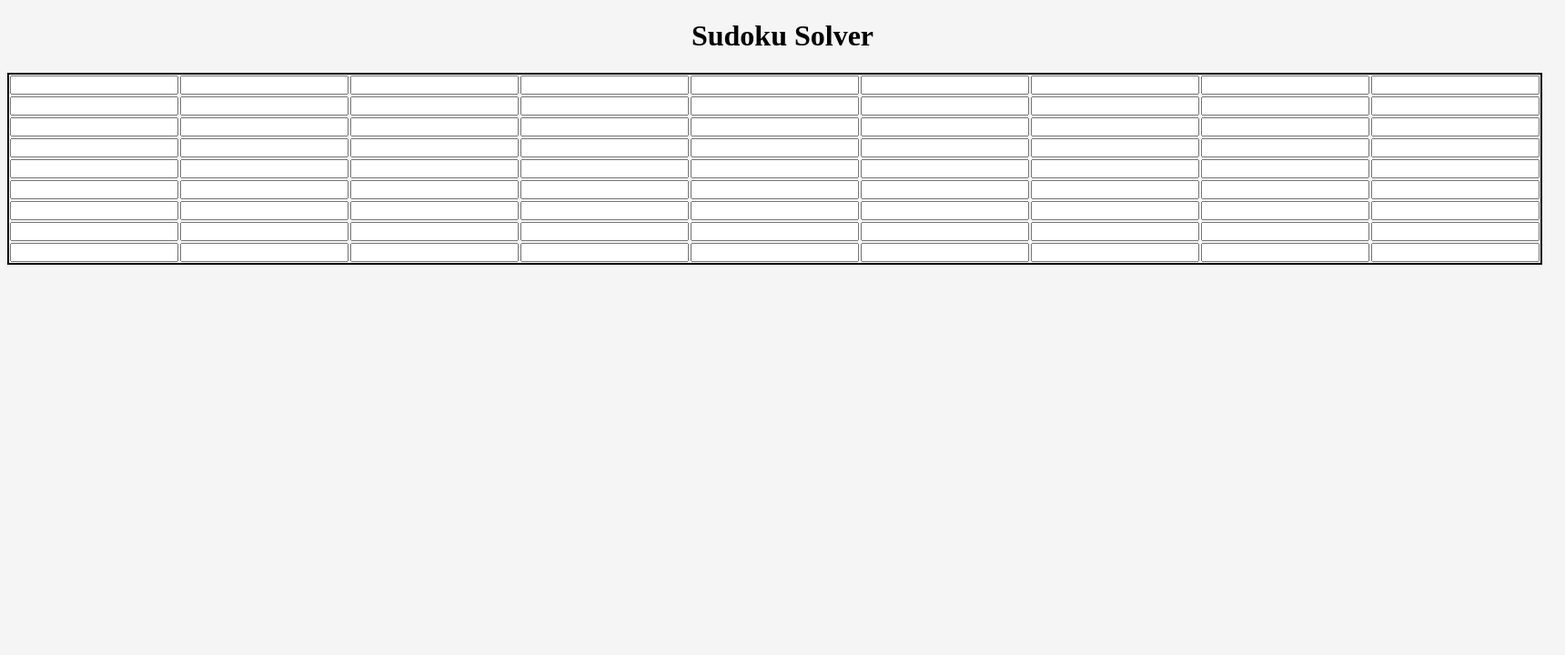
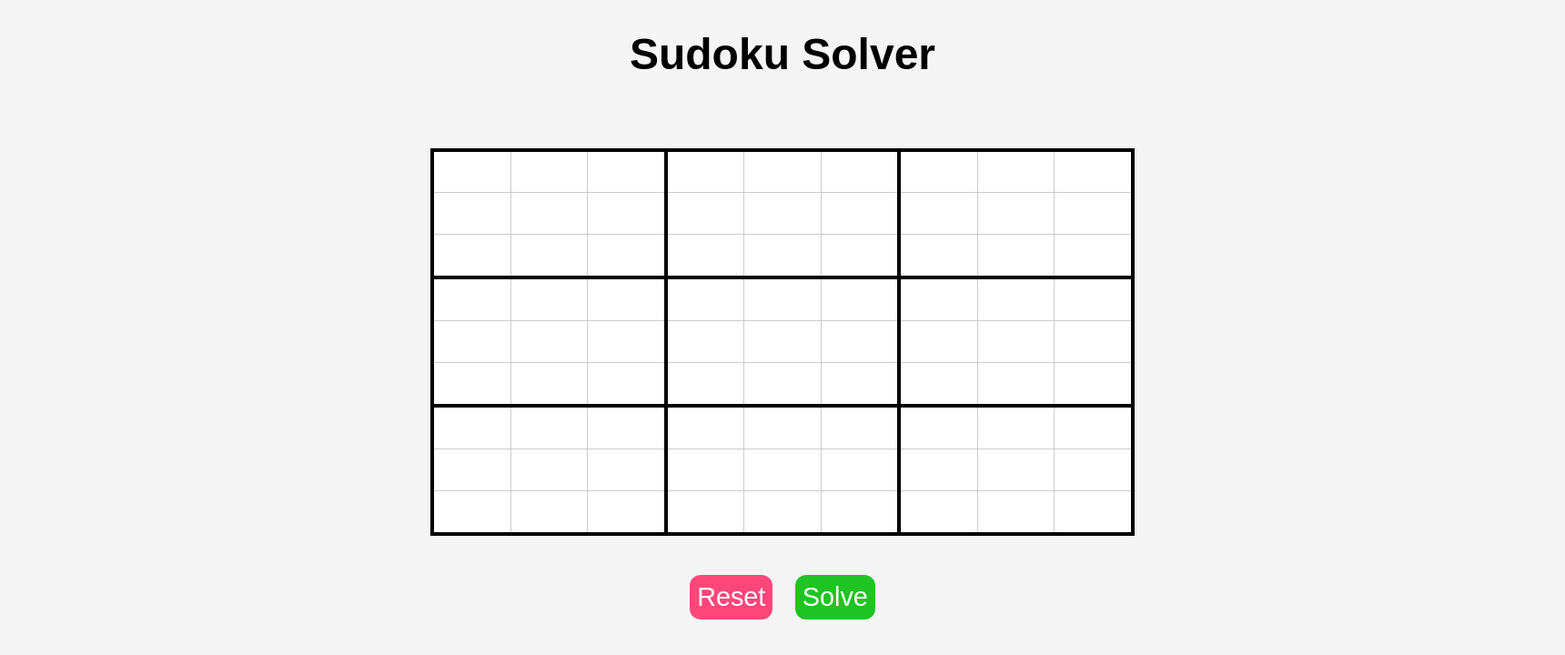
Before and after one commit to bly15/sudoku-solver, a Django app: page /solver/ in a window 1720 px wide. Shown: the top 720 px of the page at 91% size. Run offline with Django 3.2, Linux system fonts and the light colour scheme.

Commit message:
Update table interface and add buttons
Restrict input to be values between 1-9

Update JSDoc for setInputFilter()

Reset stylesheet

Update table interface and add buttons

```diff
--- a/solver/static/solver/input.js
+++ b/solver/static/solver/input.js
@@ -4,7 +4,11 @@ window.onload = function() {
     });
 }
 
-// Restricts input for the given textbox to the given inputFilter
+/**
+ * Restricts input for the given textbox to the given inputFilter
+ * @param {textbox} textbox HTML input form
+ * @param {input} inputFilter User input to HTML input form
+ */
 function setInputFilter(textbox, inputFilter) {
     ["input", "keydown", "keyup", "mousedown", "mouseup", "select", "contextmenu", "drop"].forEach(function(event) {
         textbox.addEventListener(event, function() {
--- a/solver/static/solver/style.css
+++ b/solver/static/solver/style.css
@@ -1,16 +1,98 @@
+/********** General Styles **********/
+* {
+    box-sizing: border-box;
+}
+
 body {
     background: whitesmoke;
+    font-family: Arial, Helvetica, sans-serif;
 }
 
-h1 {
+/********** Header Style **********/
+#header {
+    color: black;
+    font-size: 3em;
     text-align: center;
 }
 
+/********** Content Style **********/
+.container {
+    align-items: center;
+    display: flex;
+    flex-direction: column;
+}
+
 table {
-    border: 2px solid black;
+    background: white;
+    border: 4px solid black;
     border-collapse: collapse;
+    margin: 2.5% auto;
+    width: 45%;
+}
+
+tr {
+    border-bottom: 1px solid #cccccc;
+}
+
+td {
+    border-right: 1px solid #cccccc;
+    padding: 1%;
+    transition: all 0.2s;
 }
 
 input {
+    background: none;
+    border: 0;
+    display: table-cell;
+    font-size: 1.5em;
+    outline: none;
     text-align: center;
+    width: 100%;
 }
+
+.btm-bold-border {
+    border-bottom: 4px solid black;
+}
+
+.rt-bold-border {
+    border-right: 4px solid black;
+}
+
+.btn-group button {
+    border: none;
+    border-radius: 12px;
+    color: white;
+    cursor: pointer;
+    font-size: 1.8em;
+    margin: auto 10px;
+    outline: none;
+    padding: 8px 8px;
+}
+
+#reset {
+    background-color: #fd477b;
+}
+
+#reset:hover {
+    background-color: #be253f;
+}
+
+#reset:active {
+    background-color: #be253f;
+    box-shadow: 0 5px #333333;
+    transform: translateY(4px);
+}
+
+#solve {
+    background-color: #20c324;
+}
+
+#solve:hover {
+    background-color: #3e8e41;
+}
+
+#solve:active {
+  background-color: #3e8e41;
+  box-shadow: 0 5px #333333;
+  transform: translateY(4px);
+}
--- a/solver/templates/solver/index.html
+++ b/solver/templates/solver/index.html
@@ -4,112 +4,119 @@
         <title>Sudoku Solver</title>
 
         {% load staticfiles %}
+        <link rel="stylesheet" type="text/css" href="{% static 'solver/normalize.css' %}"/>
         <link rel="stylesheet" type="text/css" href="{% static 'solver/style.css' %}"/>
         <script type="text/javascript" src="{% static 'solver/input.js' %}"></script>
     </head>
 
     <body>
-        <h1>Sudoku Solver</h1>
+        <h1 id="header">Sudoku Solver</h1>
+        <div class="container">
             <table>
                 <tr>
                     <td><input id="intLimit"></td>
-                <td><input id="intLimit" maxlength="1"></td>
-                <td><input id="intLimit" maxlength="1"></td>
-                <td><input id="intLimit" maxlength="1"></td>
-                <td><input id="intLimit" maxlength="1"></td>
-                <td><input id="intLimit" maxlength="1"></td>
-                <td><input id="intLimit" maxlength="1"></td>
-                <td><input id="intLimit" maxlength="1"></td>
-                <td><input id="intLimit" maxlength="1"></td>
+                    <td><input id="intLimit"></td>
+                    <td class="rt-bold-border"><input id="intLimit"></td>
+                    <td><input id="intLimit"></td>
+                    <td><input id="intLimit"></td>
+                    <td class="rt-bold-border"><input id="intLimit"></td>
+                    <td><input id="intLimit"></td>
+                    <td><input id="intLimit"></td>
+                    <td><input id="intLimit"></td>
                 </tr>
                 <tr>
-                <td><input maxlength="1"></td>
-                <td><input maxlength="1"></td>
-                <td><input maxlength="1"></td>
-                <td><input maxlength="1"></td>
-                <td><input maxlength="1"></td>
-                <td><input maxlength="1"></td>
-                <td><input maxlength="1"></td>
-                <td><input maxlength="1"></td>
-                <td><input maxlength="1"></td>
+                    <td><input id="intLimit"></td>
+                    <td><input id="intLimit"></td>
+                    <td class="rt-bold-border"><input id="intLimit"></td>
+                    <td><input id="intLimit"></td>
+                    <td><input id="intLimit"></td>
+                    <td class="rt-bold-border"><input id="intLimit"></td>
+                    <td><input id="intLimit"></td>
+                    <td><input id="intLimit"></td>
+                    <td><input id="intLimit"></td>
+                </tr>
+                <tr class="btm-bold-border">
+                    <td><input id="intLimit"></td>
+                    <td><input id="intLimit"></td>
+                    <td class="rt-bold-border"><input id="intLimit"></td>
+                    <td><input id="intLimit"></td>
+                    <td><input id="intLimit"></td>
+                    <td class="rt-bold-border"><input id="intLimit"></td>
+                    <td><input id="intLimit"></td>
+                    <td><input id="intLimit"></td>
+                    <td><input id="intLimit"></td>
                 </tr>
                 <tr>
-                <td><input maxlength="1"></td>
-                <td><input maxlength="1"></td>
-                <td><input maxlength="1"></td>
-                <td><input maxlength="1"></td>
-                <td><input maxlength="1"></td>
-                <td><input maxlength="1"></td>
-                <td><input maxlength="1"></td>
-                <td><input maxlength="1"></td>
-                <td><input maxlength="1"></td>
+                    <td><input id="intLimit"></td>
+                    <td><input id="intLimit"></td>
+                    <td class="rt-bold-border"><input id="intLimit"></td>
+                    <td><input id="intLimit"></td>
+                    <td><input id="intLimit"></td>
+                    <td class="rt-bold-border"><input id="intLimit"></td>
+                    <td><input id="intLimit"></td>
+                    <td><input id="intLimit"></td>
+                    <td><input id="intLimit"></td>
                 </tr>
                 <tr>
-                <td><input maxlength="1"></td>
-                <td><input maxlength="1"></td>
-                <td><input maxlength="1"></td>
-                <td><input maxlength="1"></td>
-                <td><input maxlength="1"></td>
-                <td><input maxlength="1"></td>
-                <td><input maxlength="1"></td>
-                <td><input maxlength="1"></td>
-                <td><input maxlength="1"></td>
+                    <td><input id="intLimit"></td>
+                    <td><input id="intLimit"></td>
+                    <td class="rt-bold-border"><input id="intLimit"></td>
+                    <td><input id="intLimit"></td>
+                    <td><input id="intLimit"></td>
+                    <td class="rt-bold-border"><input id="intLimit"></td>
+                    <td><input id="intLimit"></td>
+                    <td><input id="intLimit"></td>
+                    <td><input id="intLimit"></td>
+                </tr>
+                <tr class="btm-bold-border">
+                    <td><input id="intLimit"></td>
+                    <td><input id="intLimit"></td>
+                    <td class="rt-bold-border"><input id="intLimit"></td>
+                    <td><input id="intLimit"></td>
+                    <td><input id="intLimit"></td>
+                    <td class="rt-bold-border"><input id="intLimit"></td>
+                    <td><input id="intLimit"></td>
+                    <td><input id="intLimit"></td>
+                    <td><input id="intLimit"></td>
                 </tr>
                 <tr>
-                <td><input maxlength="1"></td>
-                <td><input maxlength="1"></td>
-                <td><input maxlength="1"></td>
-                <td><input maxlength="1"></td>
-                <td><input maxlength="1"></td>
-                <td><input maxlength="1"></td>
-                <td><input maxlength="1"></td>
-                <td><input maxlength="1"></td>
-                <td><input maxlength="1"></td>
+                    <td><input id="intLimit"></td>
+                    <td><input id="intLimit"></td>
+                    <td class="rt-bold-border"><input id="intLimit"></td>
+                    <td><input id="intLimit"></td>
+                    <td><input id="intLimit"></td>
+                    <td class="rt-bold-border"><input id="intLimit"></td>
+                    <td><input id="intLimit"></td>
+                    <td><input id="intLimit"></td>
+                    <td><input id="intLimit"></td>
                 </tr>
                 <tr>
-                <td><input maxlength="1"></td>
-                <td><input maxlength="1"></td>
-                <td><input maxlength="1"></td>
-                <td><input maxlength="1"></td>
-                <td><input maxlength="1"></td>
-                <td><input maxlength="1"></td>
-                <td><input maxlength="1"></td>
-                <td><input maxlength="1"></td>
-                <td><input maxlength="1"></td>
+                    <td><input id="intLimit"></td>
+                    <td><input id="intLimit"></td>
+                    <td class="rt-bold-border"><input id="intLimit"></td>
+                    <td><input id="intLimit"></td>
+                    <td><input id="intLimit"></td>
+                    <td class="rt-bold-border"><input id="intLimit"></td>
+                    <td><input id="intLimit"></td>
+                    <td><input id="intLimit"></td>
+                    <td><input id="intLimit"></td>
                 </tr>
                 <tr>
-                <td><input maxlength="1"></td>
-                <td><input maxlength="1"></td>
-                <td><input maxlength="1"></td>
-                <td><input maxlength="1"></td>
-                <td><input maxlength="1"></td>
-                <td><input maxlength="1"></td>
-                <td><input maxlength="1"></td>
-                <td><input maxlength="1"></td>
-                <td><input maxlength="1"></td>
-            </tr>
-            <tr>
-                <td><input maxlength="1"></td>
-                <td><input maxlength="1"></td>
-                <td><input maxlength="1"></td>
-                <td><input maxlength="1"></td>
-                <td><input maxlength="1"></td>
-                <td><input maxlength="1"></td>
-                <td><input maxlength="1"></td>
-                <td><input maxlength="1"></td>
-                <td><input maxlength="1"></td>
-            </tr>
-            <tr>
-                <td><input maxlength="1"></td>
-                <td><input maxlength="1"></td>
-                <td><input maxlength="1"></td>
-                <td><input maxlength="1"></td>
-                <td><input maxlength="1"></td>
-                <td><input maxlength="1"></td>
-                <td><input maxlength="1"></td>
-                <td><input maxlength="1"></td>
-                <td><input maxlength="1"></td>
+                    <td><input id="intLimit"></td>
+                    <td><input id="intLimit"></td>
+                    <td class="rt-bold-border"><input id="intLimit"></td>
+                    <td><input id="intLimit"></td>
+                    <td><input id="intLimit"></td>
+                    <td class="rt-bold-border"><input id="intLimit"></td>
+                    <td><input id="intLimit"></td>
+                    <td><input id="intLimit"></td>
+                    <td><input id="intLimit"></td>
                 </tr>
             </table>
+            <div class="btn-group">
+                <button id="reset">Reset</button>
+                <button id="solve">Solve</button>
+            </div>
+        </div>
     </body>
 </html>
```
Also changed, not shown: solver/static/solver/normalize.css (added). Lines whose indentation alone changed are shown as unchanged.
